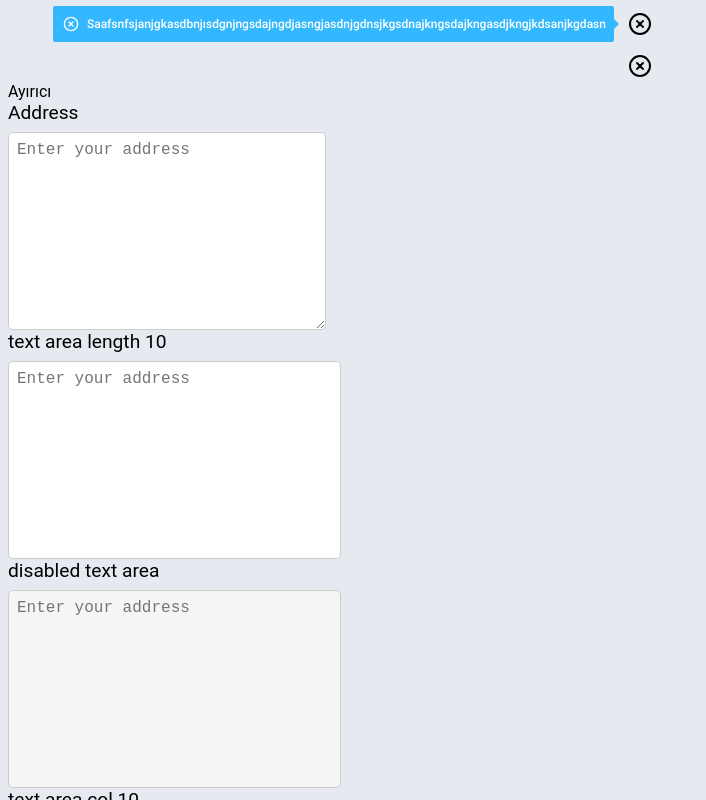
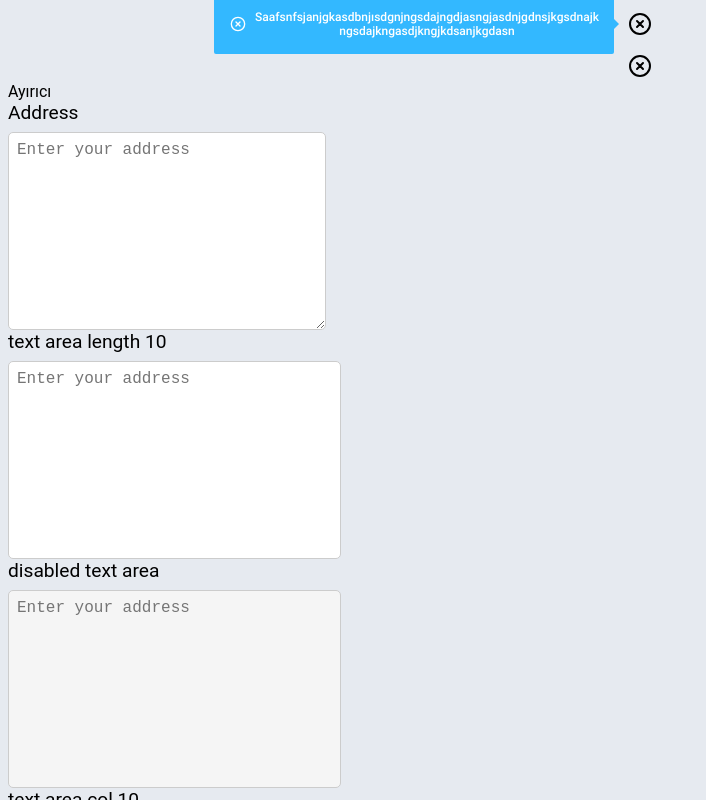
Before and after one commit to Mwiert/miniSpa, a Vue app: page /powerpuffgirls in a window 1280 px wide. Both pictures are taken after a click on the element 640 px from the left and 24 px from the top of the page. Shown: the top 800 px of the page, without its empty margins (0-706 px from the left). Built offline with nearby package versions, Linux system fonts and the light colour scheme; a web font is replaced by a local one.

Commit message:
Add max width property and add v-html structure

```diff
--- a/src/components/UITooltip.vue
+++ b/src/components/UITooltip.vue
@@ -10,7 +10,7 @@
 
         <div class="ui-tooltip-content-container" v-if="openComponent">
           <SvgIcon :name="icon" class="icon" v-if="icon" />
-          <div class="label">{{ label }}</div>
+          <div class="label" v-html="label"></div>
         </div>
       </div>
 
@@ -20,7 +20,7 @@
         </div>
         <div class="ui-tooltip-content-container" v-if="openComponent">
           <SvgIcon :name="icon" class="icon" v-if="icon" />
-          <div class="label">{{ label }}</div>
+          <div class="label" v-html="label"></div>
         </div>
       </div>
     </div>
@@ -99,15 +99,17 @@ export default {
       }
 
       .ui-tooltip-content-container {
-        white-space: nowrap;
         display: flex;
         align-items: center;
         justify-content: center;
         position: absolute;
         background-color: #33b8ff;
         border-radius: 2px;
-        height: 36px;
-        width: fit-content;
+        max-width: 400px;
+        width: auto;
+        height: auto;
+        padding: 8px;
+        box-sizing: border-box;
         animation: fadeIn 0.2s ease-in-out;
         z-index: 9999;
 
@@ -128,6 +130,8 @@ export default {
           font-size: 12px;
           text-align: center;
           font-weight: 500;
+          white-space: normal;
+          overflow-wrap: break-word;
         }
 
         &::before {
@@ -148,36 +152,42 @@ export default {
         flex-direction: column;
       }
       .ui-tooltip-content-container {
-        white-space: nowrap;
         display: flex;
         align-items: center;
         justify-content: center;
         position: absolute;
         background-color: #33b8ff;
         border-radius: 2px;
-        height: 36px;
-        width: fit-content;
+        max-width: 400px;
+        width: auto;
+        height: auto;
+        padding: 8px;
+        box-sizing: border-box;
         animation: fadeIn 0.2s ease-in-out;
         z-index: 9999;
 
         .icon {
+          width: 16px;
           height: 16px;
-          width: 16px;
           filter: brightness(0) invert(1);
         }
         .svg-icon-c {
+          width: 16px;
           height: 16px;
-          width: 16px;
           padding: 0;
           margin-left: 10px;
         }
 
         .label {
+          width: 90%;
+          height: 90%;
           padding: 8px;
           color: white;
           font-size: 12px;
           text-align: center;
           font-weight: 500;
+          white-space: normal;
+          overflow-wrap: break-word;
         }
 
         &::before {
--- a/src/pages/PowerPuffGirls.vue
+++ b/src/pages/PowerPuffGirls.vue
@@ -13,8 +13,8 @@
       <UITooltip
         :icon="'x'"
         :label="'Saafsnfsjanjgkasdbnjısdgnjngsdajngdjasngjasdnjgdnsjkgsdnajkngsdajkngasdjkngjkdsanjkgdasn'"
-        :position="'top'"
-        :type="'hover'">
+        :position="'bottom'"
+        :type="'click'">
         <SvgIcon :name="'x'" :size="'s'" class="icon" />
       </UITooltip>
     </span>
```
